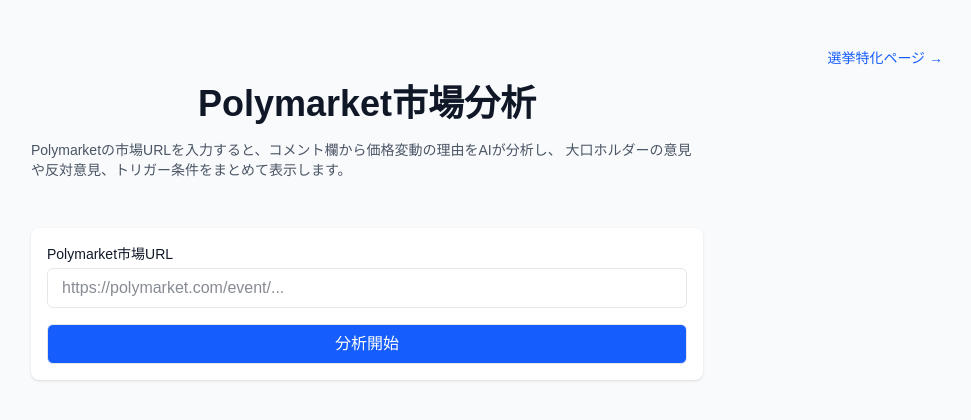
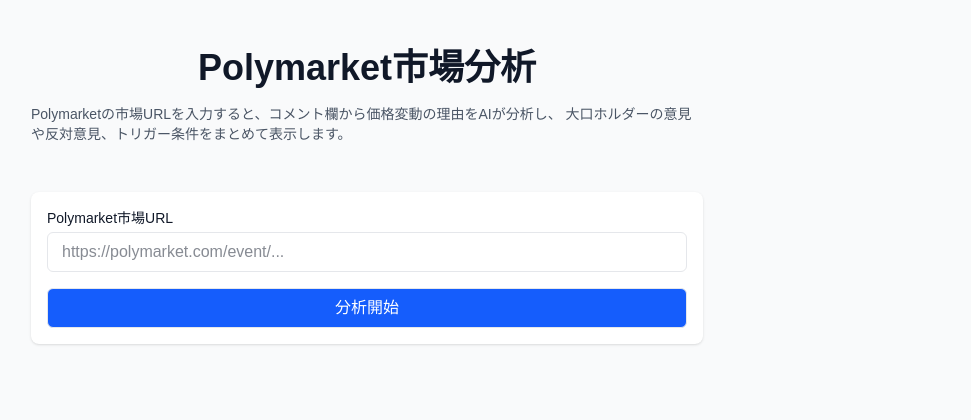
Before and after one commit to br-to/polymarket-ai, a Next.js app: page / in a window 1280 px wide. Shown: the top 420 px of the page, without its empty margins (273-1244 px from the left). Built offline with nearby package versions, Linux system fonts and the light colour scheme; no server answers.

Commit message:
fix: リンク削除

```diff
--- a/app/page.tsx
+++ b/app/page.tsx
@@ -4,7 +4,6 @@
 import { MarketAnalysisDisplay } from "./components/MarketAnalysis";
 import { MarketInput } from "./components/MarketInput";
 import { PopularMarkets } from "./components/PopularMarkets";
-import Link from "next/link";
 
 export default function Home() {
   const mutation = useAnalyzeMarket();
@@ -13,14 +12,6 @@
     <div className="min-h-screen bg-gray-50 py-12 px-4 sm:px-6 lg:px-8">
       <div className="max-w-6xl mx-auto">
         <header className="text-center mb-12">
-          <div className="flex justify-end mb-4">
-            <Link
-              href="/election"
-              className="text-sm text-blue-600 hover:text-blue-800 transition-colors font-medium"
-            >
-              選挙特化ページ →
-            </Link>
-          </div>
           <h1 className="text-4xl font-bold text-gray-900 mb-4">
             Polymarket市場分析
           </h1>
```
